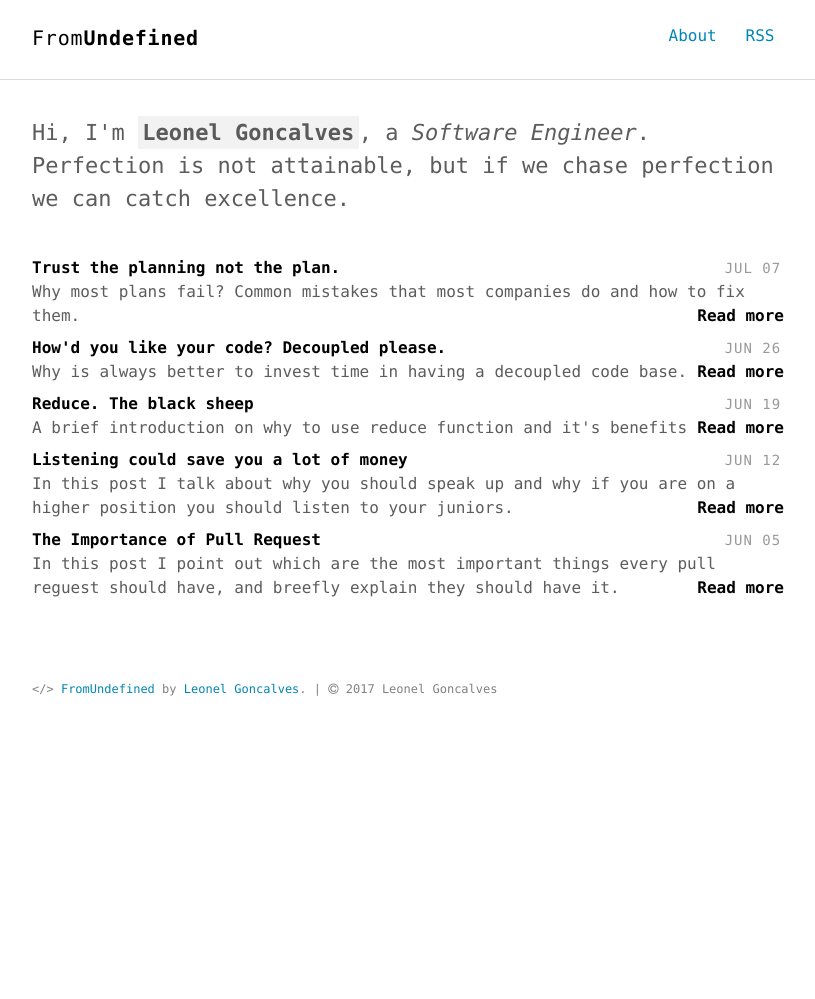
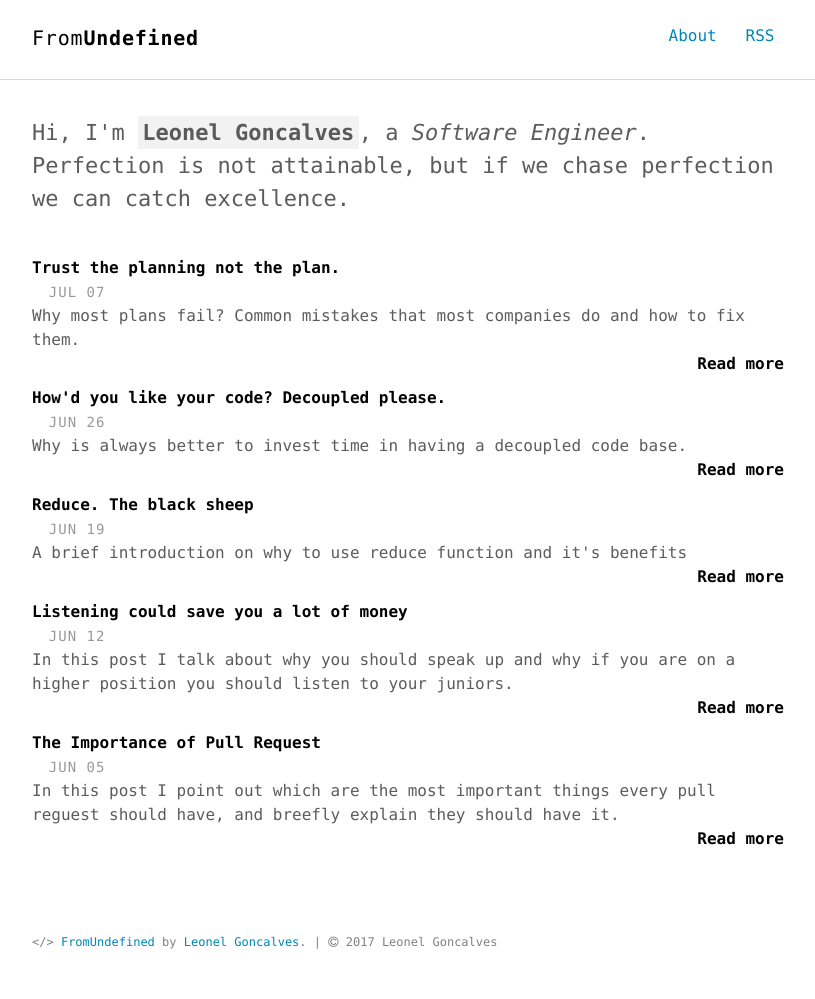
Before and after one commit to leonelgoncalves/leonelgoncalves.github.io, a Jekyll site: the page built from index.html, in a window 1280 px wide. Shown: the whole page, without its empty margins (232-1047 px from the left). Built offline with Jekyll 4.4.1, drawn with Linux system fonts in a browser that asks for light colours; before the commit the page ends 900 px from its top, so only the background shows below that.

Commit message:
Fixed some style issues

```diff
--- a/assets/scss/_layout.scss
+++ b/assets/scss/_layout.scss
@@ -139,9 +139,9 @@ hr {
 }
 
 .post-item {
-  margin-bottom: 0.5em;
-  display: block;
-
+  margin-bottom: .5em;
+  display: flex;
+  flex-wrap: wrap;
   a {
     color: $action-color;
     font-weight: bold;
@@ -149,7 +149,7 @@ hr {
 
   .article-title {
     display: inline-block;
-    width: 85%;
+    width: 90%;
     //border-bottom: 1px dashed lighten($light-gray-color, 10%);
   }
 
@@ -159,6 +159,13 @@ hr {
     margin-left: 1em;
     margin-top: 2px;
     @extend .pull-right;
+  }
+
+  .article-description {
+    width: 100%;
+    p {
+      margin: 0;
+    }
   }
 
 }
--- a/index.html
+++ b/index.html
@@ -18,10 +18,10 @@ title: Home
         {% endif %}
       {% endunless %} -->
       <article class="post-item">
+        <div class="article-title"><a class="post-link" href="{{ post.url | prepend: site.baseurl }}">{{ post.title }}</a></div>
         <span class="post-meta date-label">{{ post.date | date: "%b %d" }}</span>
-        <div class="article-title"><a class="post-link" href="{{ post.url | prepend: site.baseurl }}">{{ post.title }}</a></div>
-        <div>
-          {{ post.description }}
+        <div class="article-description">
+          <p>{{ post.description }}</p>
           <a class="read-more-link" href="{{ post.url | prepend: site.baseurl }}">Read more</a>
         </div>
       </article>
```
